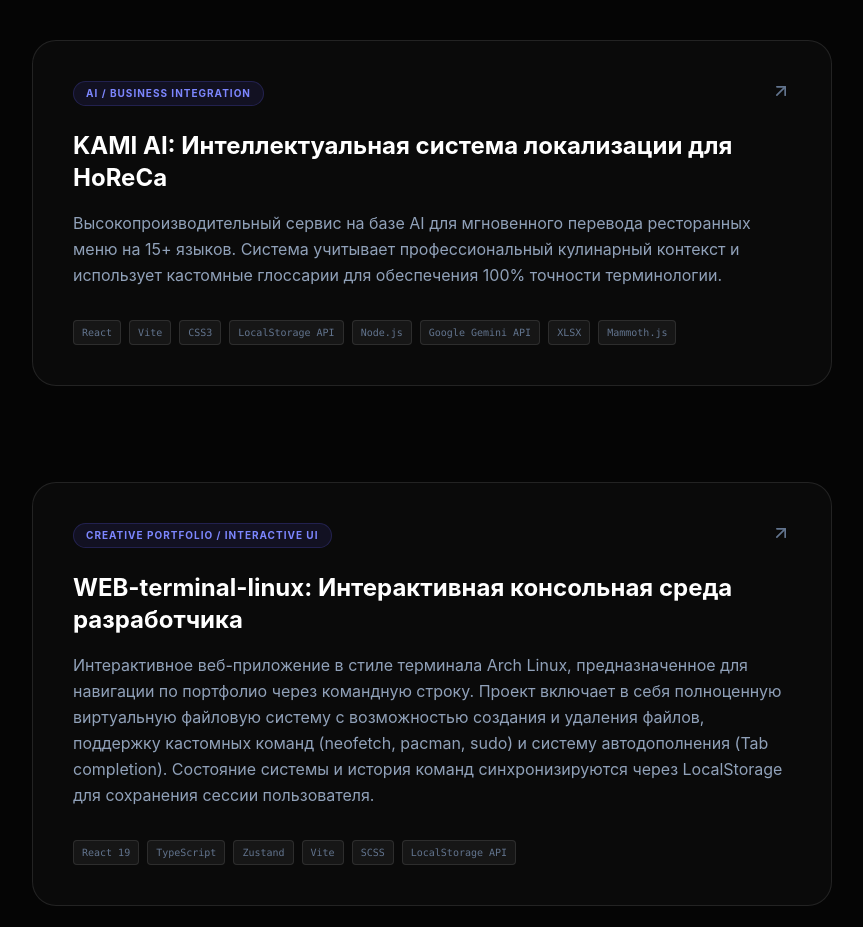
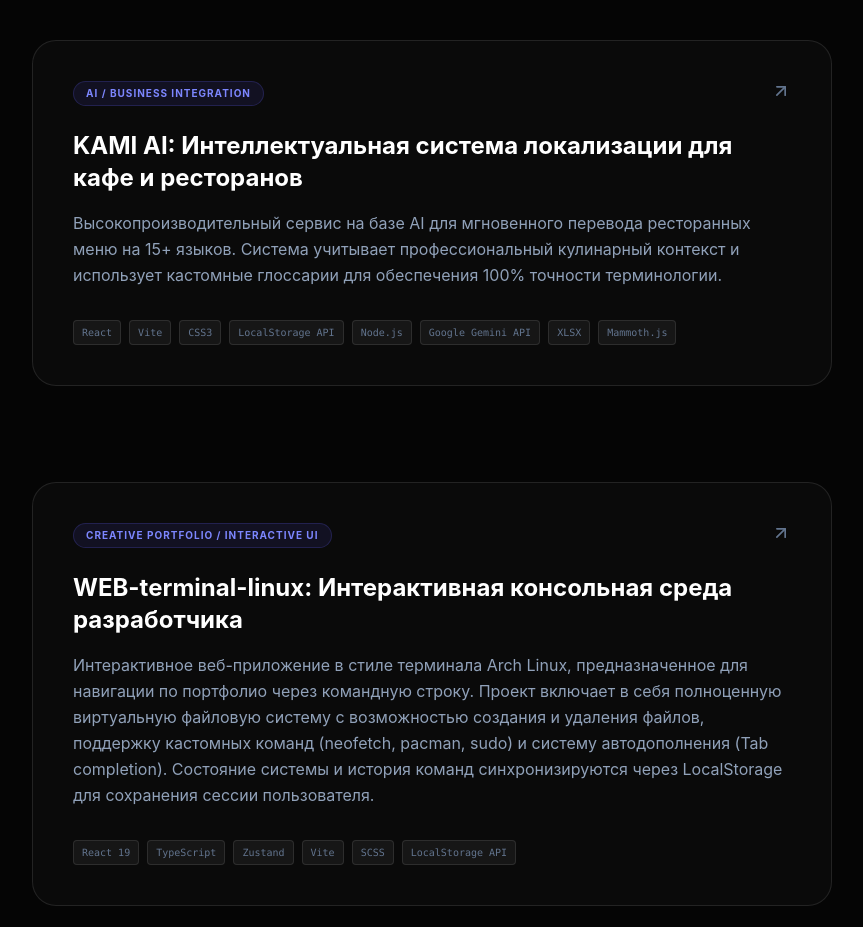
Before and after one commit to su1tik/my-portfolio, a React (Vite) app: page / in a window 1280 px wide. Shown: the part 1440-2367 px from the top of the page, without its empty margins (208-1071 px from the left). Built offline with nearby package versions, Linux system fonts and the light colour scheme.

Commit message:
Корректировка по тексту const PROJECTS

```diff
--- a/src/App.tsx
+++ b/src/App.tsx
@@ -37,7 +37,8 @@
 
 const PROJECTS = [
   {
-    title: "KAMI AI: Интеллектуальная система локализации для HoReCa",
+    title:
+      "KAMI AI: Интеллектуальная система локализации для кафе и ресторанов",
     category: "AI / Business Integration",
     description:
       "Высокопроизводительный сервис на базе AI для мгновенного перевода ресторанных меню на 15+ языков. Система учитывает профессиональный кулинарный контекст и использует кастомные глоссарии для обеспечения 100% точности терминологии.",
```
